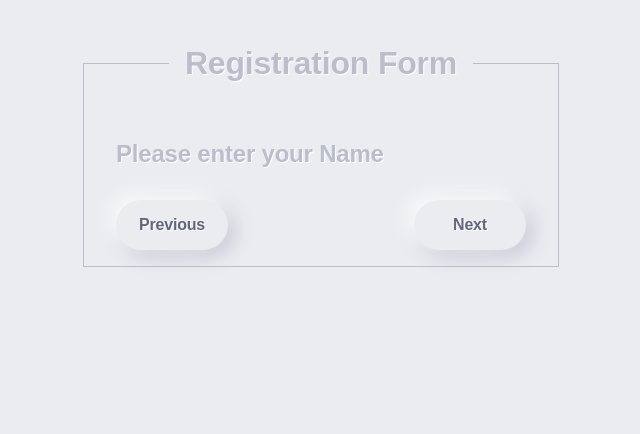
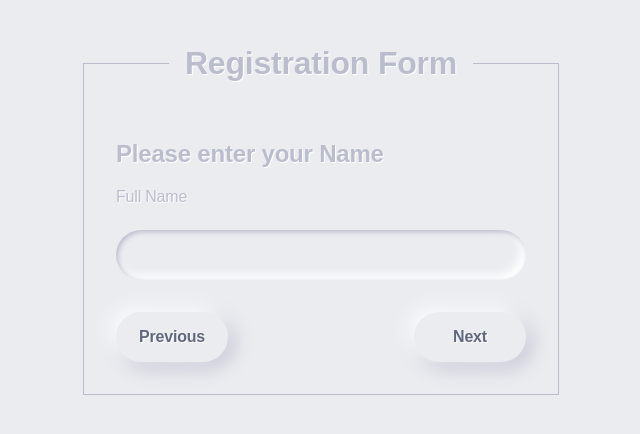
Before and after one commit to AlaeddineMessadi/dynamic-form-registration, a React (Create React App) app: page / in a window 1280 px wide. Shown: the top 434 px of the page, without its empty margins (319-959 px from the left). Built offline with nearby package versions, Linux system fonts and the light colour scheme.

Commit message:
Define TextInput Component + TextInput Styles

```diff
--- a/src/components/buttons-control/style.scss
+++ b/src/components/buttons-control/style.scss
@@ -5,6 +5,7 @@
   display: flex;
   justify-content: space-between;
   margin-top: $ruler * 2;
+  margin-bottom: $ruler;
 
   @media (max-width: 329px) {
     flex-flow: column;
--- a/src/components/index.tsx
+++ b/src/components/index.tsx
@@ -1,4 +1,5 @@
 import { Button } from "./button";
 import { ButtonsControl } from "./buttons-control";
+import { TextInput } from "./input-text";
 
-export { Button, ButtonsControl };
+export { Button, ButtonsControl, TextInput };
--- /dev/null
+++ b/src/components/input-text/index.tsx
@@ -0,0 +1,39 @@
+import React from "react";
+import "./style.scss";
+
+interface ITextInputProps {
+  changeHandler?: (event: React.ChangeEvent<{ value: unknown }>) => void;
+  value?: string;
+  label: string;
+  name: string;
+  type?: string;
+  placeholder?: string;
+  error?: boolean;
+  required?: boolean;
+}
+
+export const TextInput: React.FC<ITextInputProps> = ({
+  value,
+  label,
+  name,
+  placeholder,
+  type,
+  changeHandler: handleChange,
+  error,
+  required,
+}) => {
+  return (
+    <>
+      <label htmlFor={name}>{`${label} ${required ? " * " : ""}`}</label>
+      <input
+        type={type}
+        name={name}
+        value={value}
+        onChange={handleChange}
+        placeholder={placeholder || ""}
+        className={error ? "has-error" : ""}
+      />
+      {error && <label className="error">{`${label} is not valid`}</label>}
+    </>
+  );
+};
--- /dev/null
+++ b/src/components/input-text/style.scss
@@ -0,0 +1,24 @@
+@import "../../styles/variables.scss";
+
+input {
+  margin-right: $ruler/2;
+  box-shadow: inset 2px 2px 5px $color-shadow, inset -5px -5px 10px $color-white;
+  width: 100%;
+  box-sizing: border-box;
+  transition: all 0.2s ease-in-out;
+  appearance: none;
+  -webkit-appearance: none;
+
+  &:focus {
+    box-shadow: inset 1px 1px 2px $color-shadow, inset -1px -1px 2px $color-white;
+  }
+
+  &.has-error {
+    border: 1px solid $color-red;
+  }
+}
+
+.error {
+  color: $color-red;
+  margin: $ruler/2 $ruler*1.5;
+}
--- a/src/pages/App/App.tsx
+++ b/src/pages/App/App.tsx
@@ -1,7 +1,7 @@
 import React from "react";
 import "./App.scss";
 
-import { ButtonsControl } from "../../components";
+import { ButtonsControl, TextInput } from "../../components";
 
 function App() {
   const [email, setEmail]: [
@@ -24,7 +24,9 @@ function App() {
             <h1>Registration Form</h1>
           </legend>
           <h2 className="subtitle">Please enter your Name</h2>
-
+          <div>
+            <TextInput label="Full Name" name="name" />
+          </div>
           <ButtonsControl />
         </fieldset>
       </form>
```
Also changed, not shown: 1 other file (tests, documents, lock files or other folders).
